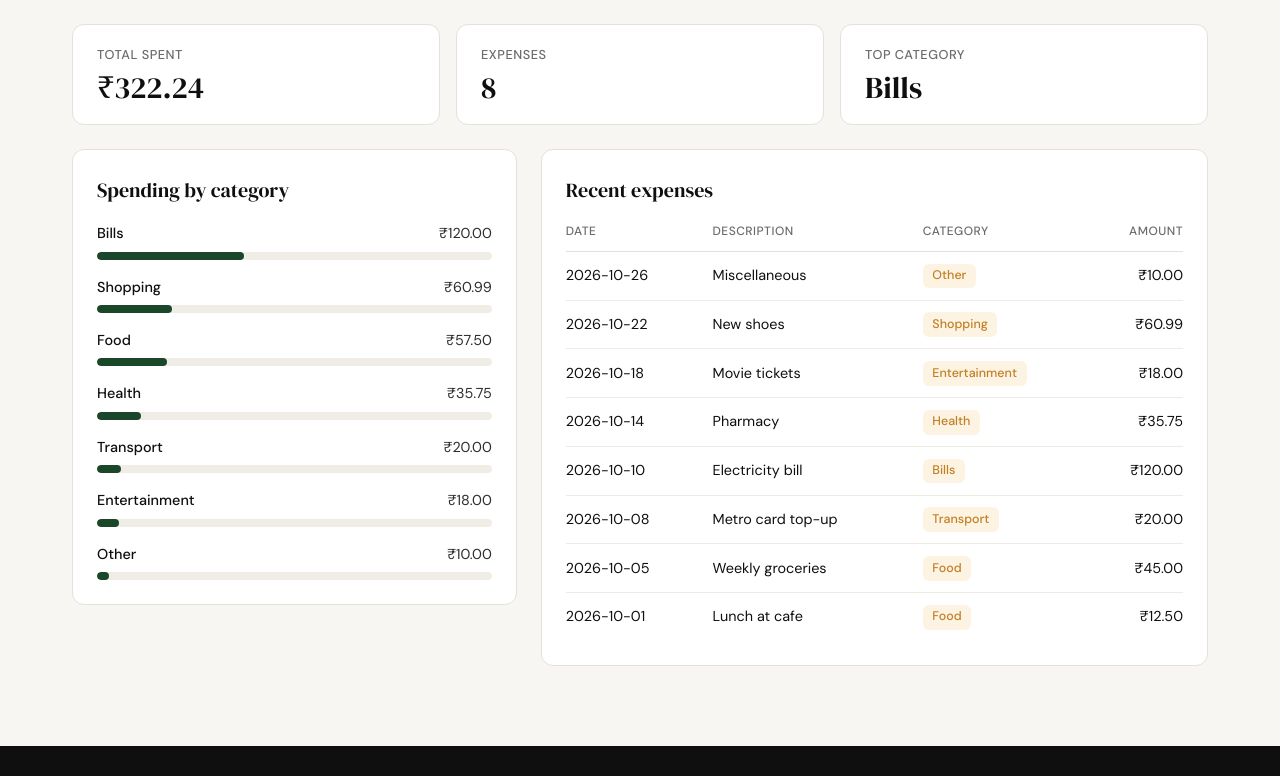
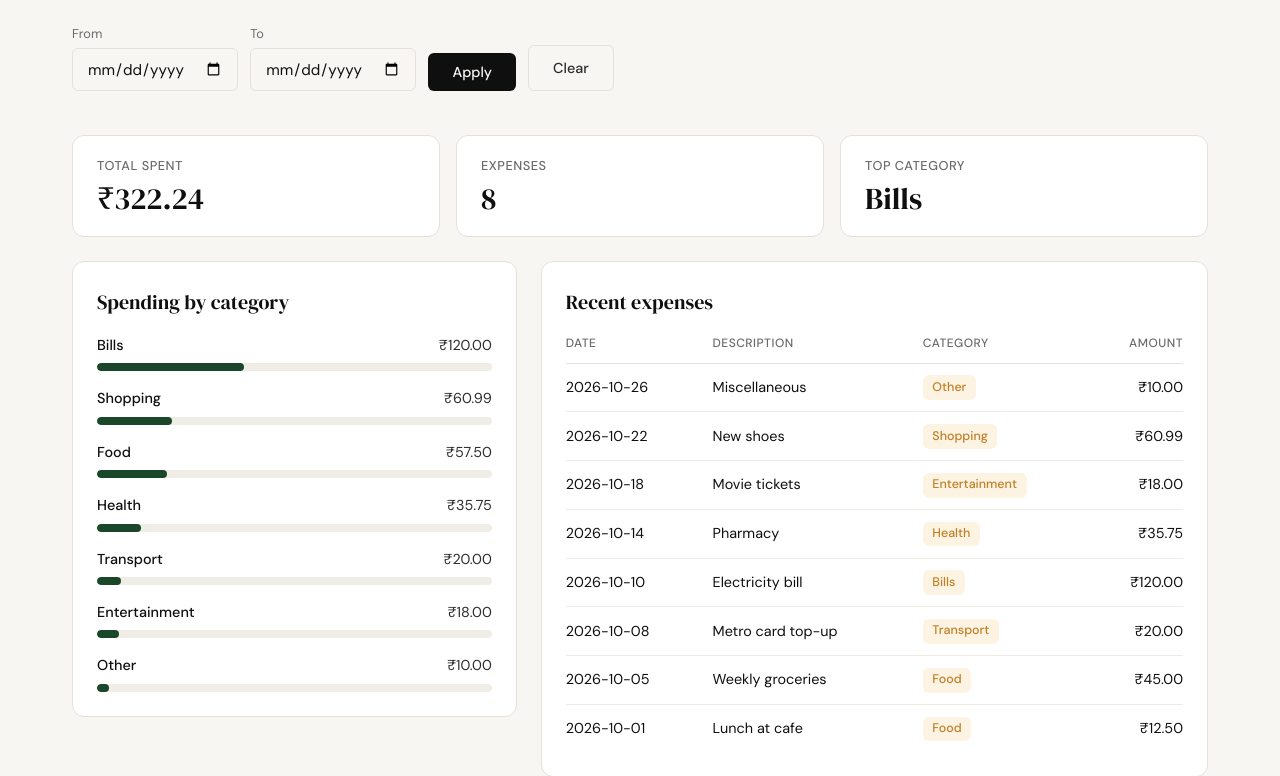
Before and after one commit to Saiemkhan8540/spendly, a Flask app: page /profile in a window 1280 px wide. Shown: the part 235-1011 px from the top of the page. Run offline with Flask 3, Linux system fonts and the light colour scheme; the visitor is signed in with stand-in values (Sample User, id 1); data comes from the database, SQL or seed files in the repository.

Commit message:
add date-range filter and JSON endpoint to profile page
Co-Authored-By: Claude Sonnet 5.5 <noreply@anthropic.com>

```diff
--- a/app.py
+++ b/app.py
@@ -2,15 +2,13 @@ import os
 import sqlite3
 from datetime import datetime
 
-from flask import Flask, redirect, render_template, request, session, url_for
+from flask import Flask, jsonify, redirect, render_template, request, session, url_for
 from werkzeug.security import check_password_hash, generate_password_hash
 
 from database.db import (
     create_user,
-    get_category_totals,
     get_db,
-    get_expense_summary,
-    get_recent_expenses,
+    get_profile_data,
     get_user_by_email,
     get_user_by_id,
     init_db,
@@ -23,6 +21,28 @@ app.secret_key = os.environ.get("SECRET_KEY", "dev-only-insecure-key")
 with app.app_context():
     init_db()
     seed_db()
+
+
+def parse_date_range(args):
+    """Return (date_from, date_to, error) from ?from= / ?to= query args.
+
+    Invalid bounds are dropped; a reversed range drops both. Never raises.
+    """
+    bounds = {}
+    error = None
+    for key in ("from", "to"):
+        value = args.get(key, "").strip()
+        if not value:
+            continue
+        try:
+            datetime.strptime(value, "%Y-%m-%d")
+            bounds[key] = value
+        except ValueError:
+            error = "Ignored an invalid date. Use the YYYY-MM-DD format."
+    date_from, date_to = bounds.get("from"), bounds.get("to")
+    if date_from and date_to and date_from > date_to:
+        return None, None, "The start date is after the end date, so the filter was ignored."
+    return date_from, date_to, error
 
 
 # ------------------------------------------------------------------ #
@@ -122,17 +142,8 @@ def profile():
         session.clear()
         return redirect(url_for("login"))
 
-    summary = get_expense_summary(user_id)
-    categories = [
-        {
-            "category": row["category"],
-            "total": row["total"],
-            "percent": round(row["total"] / summary["total"] * 100, 1)
-            if summary["total"]
-            else 0,
-        }
-        for row in get_category_totals(user_id)
-    ]
+    date_from, date_to, range_error = parse_date_range(request.args)
+    data = get_profile_data(user_id, date_from, date_to)
 
     try:
         member_since = datetime.strptime(
@@ -146,10 +157,30 @@ def profile():
         user=user,
         initial=user["name"][:1].upper(),
         member_since=member_since,
-        summary=summary,
-        categories=categories,
-        recent=get_recent_expenses(user_id),
+        summary=data["summary"],
+        categories=data["categories"],
+        recent=data["recent"],
+        date_from=date_from or request.args.get("from", ""),
+        date_to=date_to or request.args.get("to", ""),
+        filtered=bool(date_from or date_to),
+        range_error=range_error,
     )
+
+
+@app.route("/profile/data")
+def profile_data():
+    user_id = session.get("user_id")
+    if not user_id:
+        return jsonify(error="Not logged in"), 401
+
+    date_from, date_to, _ = parse_date_range(request.args)
+    data = get_profile_data(user_id, date_from, date_to)
+    data["summary"]["total"] = round(data["summary"]["total"], 2)
+    for c in data["categories"]:
+        c["total"] = round(c["total"], 2)
+    for e in data["recent"]:
+        e["amount"] = round(e["amount"], 2)
+    return jsonify(data)
 
 
 @app.route("/expenses/add")
--- a/database/db.py
+++ b/database/db.py
@@ -79,18 +79,30 @@ def get_user_by_id(user_id):
         conn.close()
 
 
-def get_expense_summary(user_id):
+def _date_clause(date_from, date_to):
+    clause, params = "", []
+    if date_from:
+        clause += " AND date >= ?"
+        params.append(date_from)
+    if date_to:
+        clause += " AND date <= ?"
+        params.append(date_to)
+    return clause, params
+
+
+def get_expense_summary(user_id, date_from=None, date_to=None):
+    clause, extra = _date_clause(date_from, date_to)
     conn = get_db()
     try:
         total, count = conn.execute(
             "SELECT COALESCE(SUM(amount), 0), COUNT(*) FROM expenses "
-            "WHERE user_id = ?",
-            (user_id,),
+            "WHERE user_id = ?" + clause,
+            [user_id, *extra],
         ).fetchone()
         top = conn.execute(
-            "SELECT category FROM expenses WHERE user_id = ? "
-            "GROUP BY category ORDER BY SUM(amount) DESC LIMIT 1",
-            (user_id,),
+            "SELECT category FROM expenses WHERE user_id = ?" + clause
+            + " GROUP BY category ORDER BY SUM(amount) DESC LIMIT 1",
+            [user_id, *extra],
         ).fetchone()
         return {
             "total": total,
@@ -101,28 +113,51 @@ def get_expense_summary(user_id):
         conn.close()
 
 
-def get_category_totals(user_id):
+def get_category_totals(user_id, date_from=None, date_to=None):
+    clause, extra = _date_clause(date_from, date_to)
     conn = get_db()
     try:
         return conn.execute(
             "SELECT category, SUM(amount) AS total FROM expenses "
-            "WHERE user_id = ? GROUP BY category ORDER BY total DESC",
-            (user_id,),
+            "WHERE user_id = ?" + clause
+            + " GROUP BY category ORDER BY total DESC",
+            [user_id, *extra],
         ).fetchall()
     finally:
         conn.close()
 
 
-def get_recent_expenses(user_id, limit=10):
+def get_recent_expenses(user_id, limit=10, date_from=None, date_to=None):
+    clause, extra = _date_clause(date_from, date_to)
     conn = get_db()
     try:
         return conn.execute(
             "SELECT id, amount, category, date, description FROM expenses "
-            "WHERE user_id = ? ORDER BY date DESC, id DESC LIMIT ?",
-            (user_id, limit),
+            "WHERE user_id = ?" + clause
+            + " ORDER BY date DESC, id DESC LIMIT ?",
+            [user_id, *extra, limit],
         ).fetchall()
     finally:
         conn.close()
+
+
+def get_profile_data(user_id, date_from=None, date_to=None):
+    summary = get_expense_summary(user_id, date_from, date_to)
+    categories = [
+        {
+            "category": row["category"],
+            "total": row["total"],
+            "percent": round(row["total"] / summary["total"] * 100, 1)
+            if summary["total"]
+            else 0,
+        }
+        for row in get_category_totals(user_id, date_from, date_to)
+    ]
+    recent = [
+        dict(row)
+        for row in get_recent_expenses(user_id, 10, date_from, date_to)
+    ]
+    return {"summary": summary, "categories": categories, "recent": recent}
 
 
 def seed_db():
--- a/static/css/style.css
+++ b/static/css/style.css
@@ -870,6 +870,30 @@ button.hero-btn {
     border-radius: var(--radius-sm);
 }
 
+.range-filter {
+    display: flex;
+    flex-wrap: wrap;
+    align-items: flex-end;
+    gap: 0.75rem;
+    margin-bottom: 1.25rem;
+}
+
+.range-filter__field { display: flex; flex-direction: column; gap: 0.25rem; }
+
+.range-filter__field label {
+    font-size: 0.8rem;
+    color: var(--ink-muted);
+}
+
+.range-error {
+    background: var(--danger-light);
+    color: var(--danger);
+    border-radius: var(--radius-sm);
+    padding: 0.6rem 0.9rem;
+    font-size: 0.9rem;
+    margin-bottom: 1.25rem;
+}
+
 @media (min-width: 640px) {
     .profile { padding: 2.5rem 2rem 5rem; }
     .profile-stats { grid-template-columns: repeat(3, 1fr); }
--- a/templates/profile.html
+++ b/templates/profile.html
@@ -21,6 +21,22 @@
             <p class="profile-meta">Member since {{ member_since }}</p>
         </div>
     </header>
+
+    <form class="range-filter" method="get" action="{{ url_for('profile') }}">
+        <div class="range-filter__field">
+            <label for="from">From</label>
+            <input class="form-input" type="date" id="from" name="from" value="{{ date_from }}">
+        </div>
+        <div class="range-filter__field">
+            <label for="to">To</label>
+            <input class="form-input" type="date" id="to" name="to" value="{{ date_to }}">
+        </div>
+        <button type="submit" class="btn-primary">Apply</button>
+        <a href="{{ url_for('profile') }}" class="btn-ghost">Clear</a>
+    </form>
+    {% if range_error %}
+    <p class="range-error" role="alert">{{ range_error }}</p>
+    {% endif %}
 
     <div class="profile-stats">
         {{ stat_card('Total spent', '₹' ~ ('%.2f'|format(summary.total))) }}
@@ -48,7 +64,7 @@
                 {% endfor %}
             </ul>
             {% else %}
-            <p class="profile-empty">No spending to break down yet.</p>
+            <p class="profile-empty">{% if filtered %}No expenses in this range.{% else %}No spending to break down yet.{% endif %}</p>
             {% endif %}
         </section>
 
@@ -78,7 +94,7 @@
                 </table>
             </div>
             {% else %}
-            <p class="profile-empty">No expenses yet. They will show up here once you add some.</p>
+            <p class="profile-empty">{% if filtered %}No expenses in this range.{% else %}No expenses yet. They will show up here once you add some.{% endif %}</p>
             {% endif %}
         </section>
 
```
Also changed, not shown: tests/test_profile_backend.py (added, +109 -0 lines).
